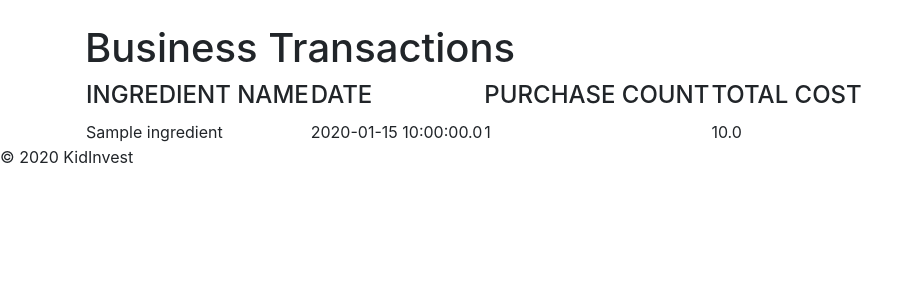
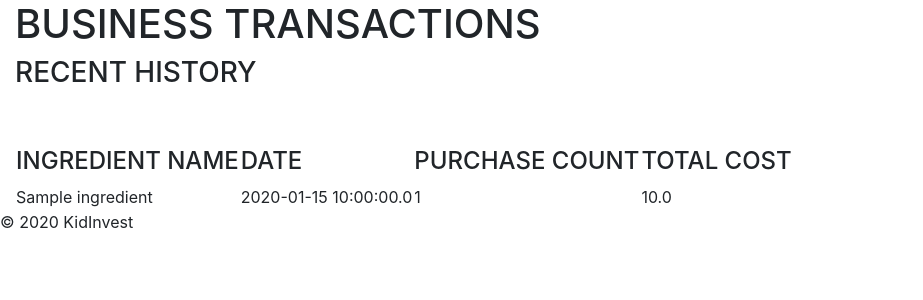
Before and after one commit to Kid-Invest/KidInvest, a Spring Boot app: page /transactions/business/1 in a window 1280 px wide. Shown: the part 56-356 px from the top of the page, without its empty margins (0-923 px from the left). Run offline with Spring Boot 4, Linux system fonts and the light colour scheme; empty tables hold one stand-in row (values such as "Sample post"); database files in the repository are not loaded; some libraries are stand-ins or nearby versions.

Commit message:
both transactions.html are now formatted the same

```diff
--- a/src/main/resources/templates/business/transactions.html
+++ b/src/main/resources/templates/business/transactions.html
@@ -5,10 +5,14 @@
 <body>
 <div th:include="partials/fragments :: nav"></div>
 
-<div class="container mt-4">
-
+    <div class="container-fluid">
+        <div>
+            <h1>BUSINESS TRANSACTIONS</h1>
+            <h3>RECENT HISTORY</h3>
+        </div>
+        <br>
+        <br>
         <table>
-        <h1>Business Transactions</h1>
             <thead>
             <tr>
                 <th>
@@ -36,7 +40,6 @@
             </div>
             </tbody>
         </table>
-
     </div>
 
 <th:block th:include="partials/fragments :: footer"/>
--- a/src/main/resources/templates/stock/transactions.html
+++ b/src/main/resources/templates/stock/transactions.html
@@ -5,14 +5,14 @@
 <body>
 <th:block th:include="partials/fragments.html :: nav">
 </th:block>
+
+    <div class="container-fluid">
         <div>
             <h1>STOCK TRANSACTIONS</h1>
             <h3>RECENT HISTORY</h3>
         </div>
         <br>
         <br>
-
-<div class="container-fluid">
         <table>
             <thead>
             <tr>
```
Lines whose indentation alone changed are shown as unchanged.
